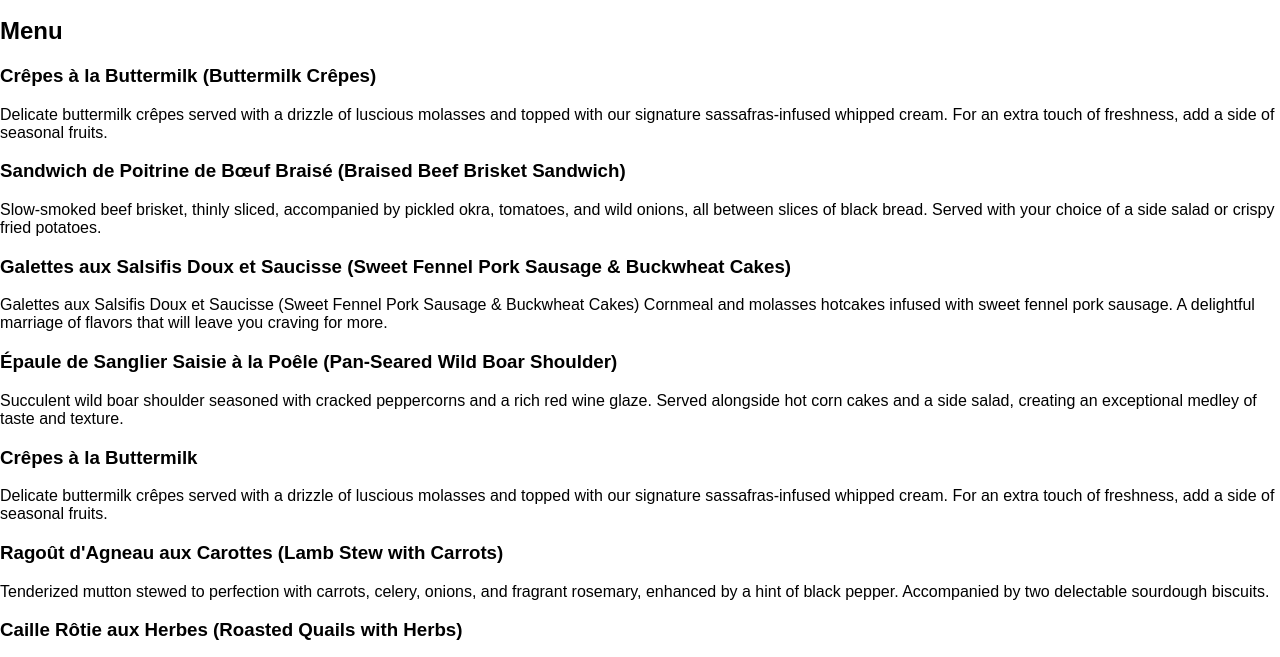
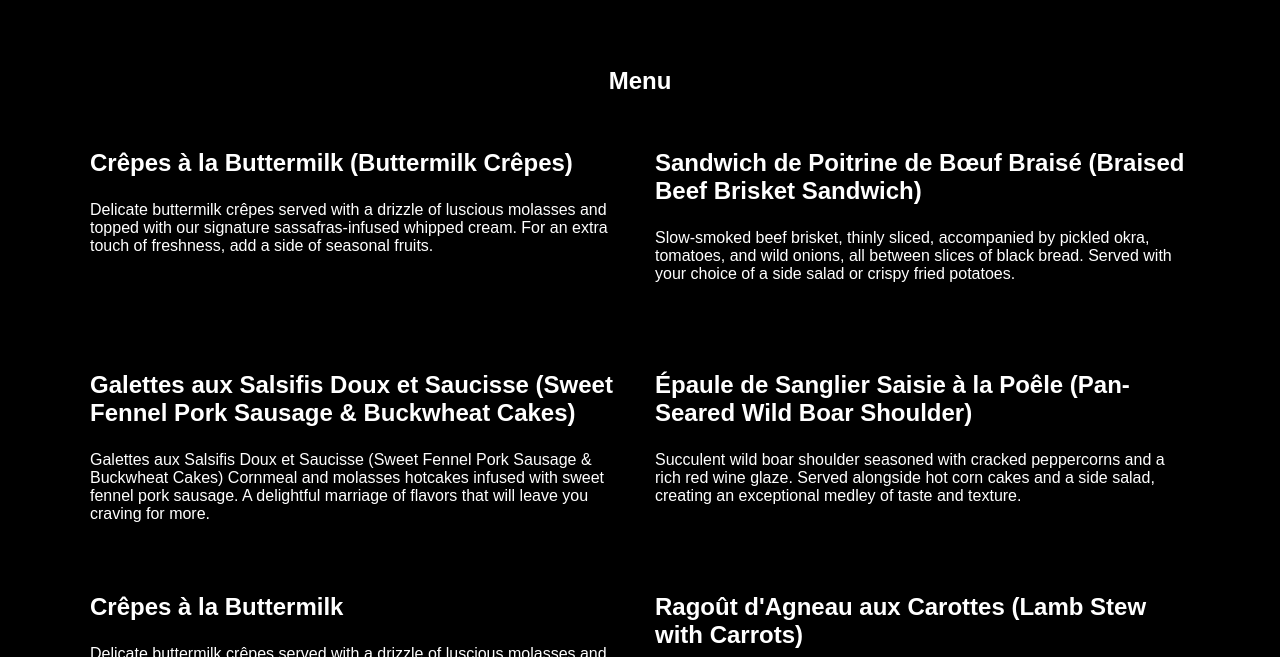
Before and after one commit to LucasDaSilva96/Restaurant-Homepage, a website built with webpack: page dist/index.html in a window 1280 px wide. Both pictures are taken after a click on the item "Menu". Shown: the part 115-772 px from the top of the page. Built offline with nearby package versions, Linux system fonts and the light colour scheme.

Commit message:
Add style to the menu section

```diff
--- a/src/style.css
+++ b/src/style.css
@@ -63,3 +63,37 @@ li:hover {
   letter-spacing: 0.6px;
   line-height: 1.2;
 }
+
+#menu-section {
+  background-color: #000000;
+  color: #ffffff;
+  padding: 50px 80px;
+}
+
+.menu-h2 {
+  text-align: center;
+}
+
+.menu-container {
+  display: grid;
+  grid-template-columns: repeat(2, 1fr);
+  grid-template-rows: repeat(5, 1fr);
+  gap: 10px;
+}
+
+.menu-box {
+  padding: 10px;
+}
+
+.menu-title {
+  font-size: 24px;
+}
+
+.big {
+  justify-self: center;
+  align-self: center;
+}
+
+.big-h3 {
+  font-size: 28px;
+}
```
